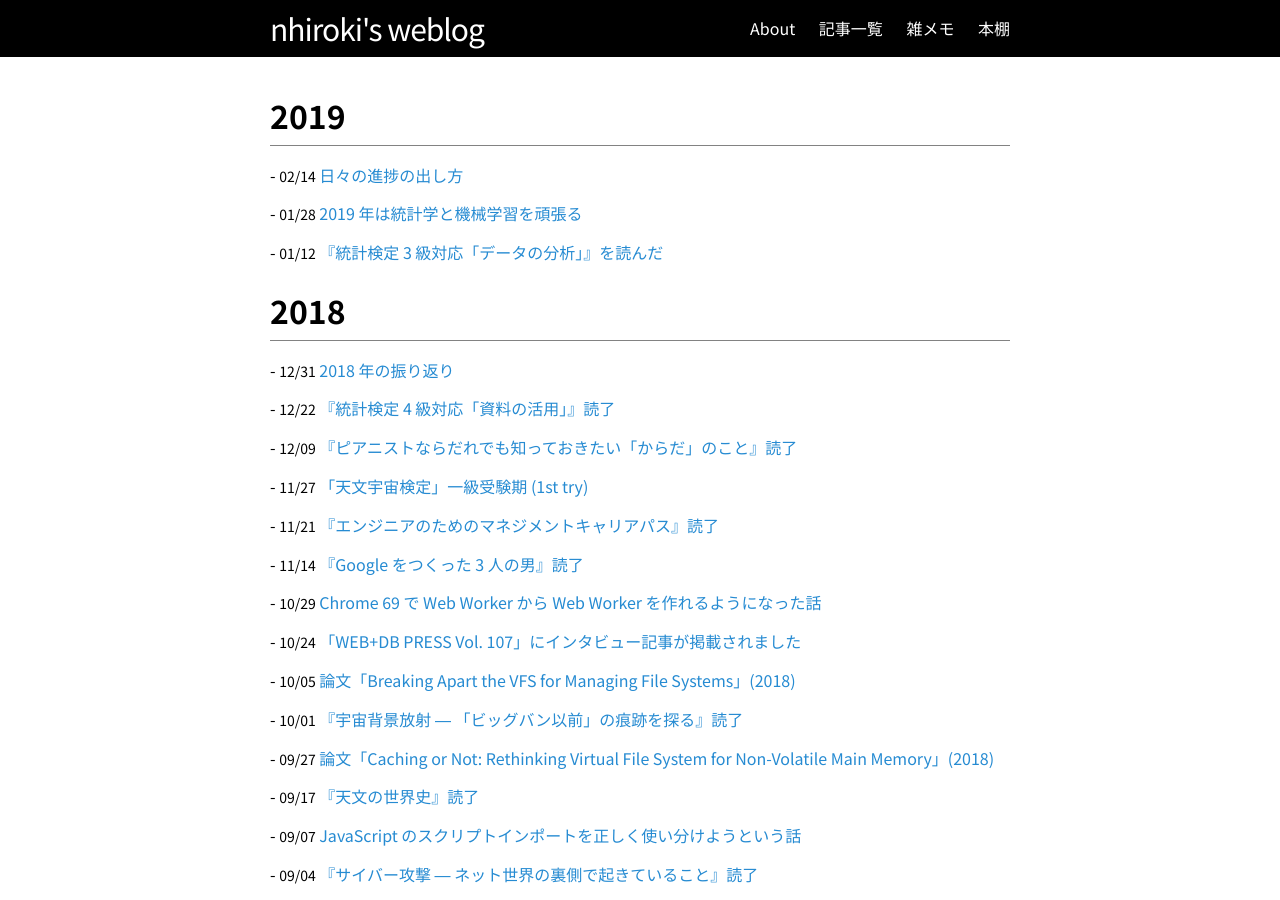
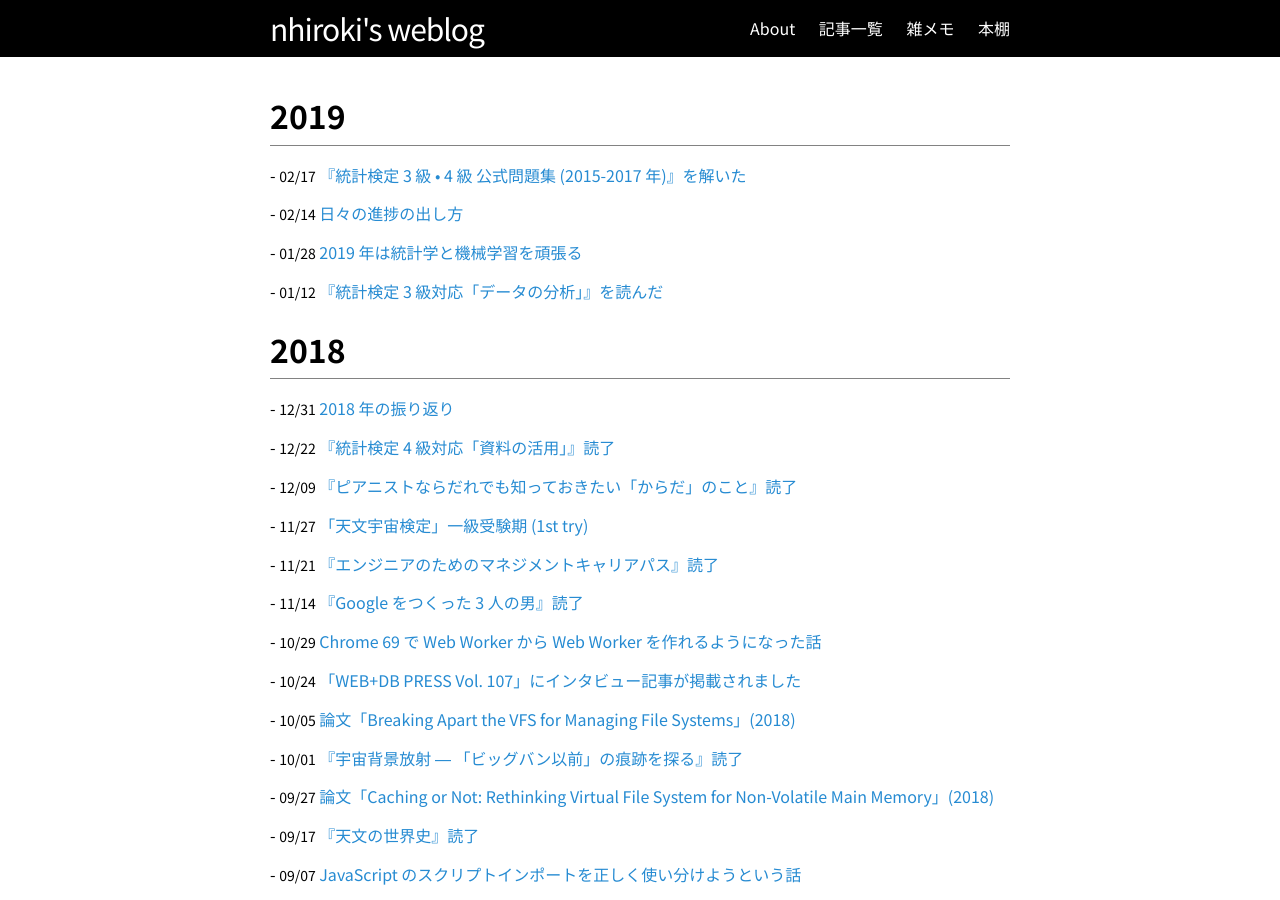
Before and after one commit to nhiroki/nhiroki.github.io, a Jekyll site: the page built from index.html, in a window 1280 px wide and 900 px high. Built offline with Jekyll 4.4.1, drawn with Linux system fonts in a browser that asks for light colours; some of the changed lines change nothing that is shown.

Commit message:
Publish a new article

```diff
--- /dev/null
+++ b/_posts/2019-02-17-book-japan-statistical-society-certificate-3rd-and-4th-grade-questions.md
@@ -0,0 +1,17 @@
+---
+layout: post
+title: "『統計検定 3 級 • 4 級 公式問題集 (2015-2017 年)』を解いた"
+date: 2019-02-17 00:00:00 +09:00
+tags: book
+image: /images/book-japan-statistical-society-certificate-3rd-and-4th-grade-questions.jpg
+---
+
+『[統計検定 3 級 • 4 級 公式問題集 (2015-2017 年)](https://jitsumu.hondana.jp/book/index.php?book_no=348509)』の 3 級問題を全部解きました。
+
+![表紙](/images/book-japan-statistical-society-certificate-3rd-and-4th-grade-questions.jpg)
+
+解き始めたのが [1 月 19 日](https://twitter.com/nhiroki_/status/1086639916295938049)だったので、一ヶ月かからないくらいでした。回毎に問題を一気に解く時間が取れないこと、問題を解く時間と解答を読む時間を細かく切り替えて集中力を維持する狙いから、だいたい 10 問ずつぐらいに分けて解きました。
+
+数学的に難しい問題は一切出ませんが、文章や図表の読解力がかなり求められるので難しく感じました。気をつけないと凡ミスしがち。今のところ 3 級を受ける予定はありませんが、より上位の級を学ぶ上で読解の訓練を積めたのが良かったです。
+
+次は 2 級の勉強に移ります。
--- a/books.md
+++ b/books.md
@@ -1,7 +1,7 @@
 ---
 layout: page
 title: 本棚
-date: 2019/02/01
+date: 2019/02/17
 permalink: /books/
 ---
 
@@ -204,6 +204,7 @@ permalink: /books/
 - ([途中](https://twitter.com/nhiroki_/status/808263006656217088)) ゼロから作る Deep Learning
 - (途中) はじめてのパターン認識
 
+- ([2019](/2019/02/17/book-japan-statistical-society-certificate-3rd-and-4th-grade-questions)) 統計検定 3 級 • 4 級 公式問題集 (2015-2017 年)
 - ([2019](/2019/01/12/book-japan-statistical-society-certificate-3rd-grade-textbook)) 統計検定 3 級対応「データの分析」
 - ([2018](/2018/12/22/book-japan-statistical-society-certificate-4th-grade-textbook)) 統計検定 4 級対応「資料の活用」
 - ([2016](https://twitter.com/nhiroki_/status/700320801665339393)) 人工知能は人間を超えるか
```
Also changed, not shown: 1 other file.
